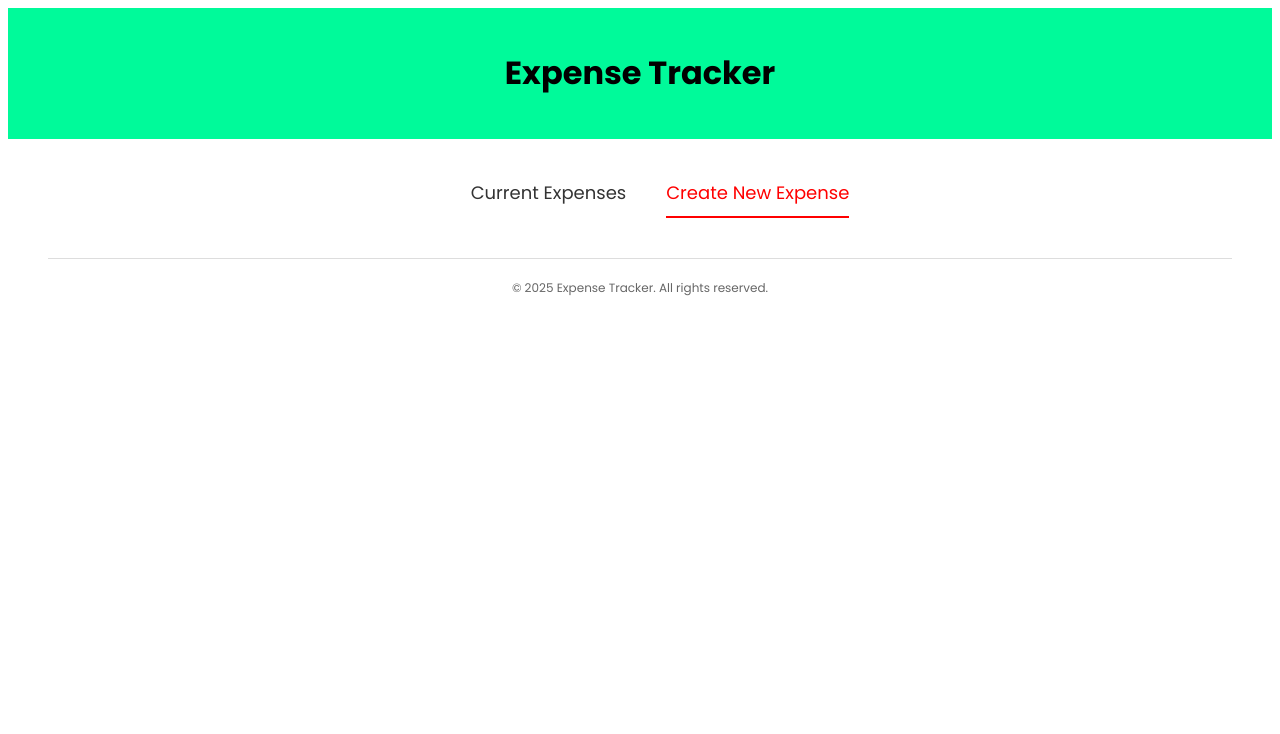
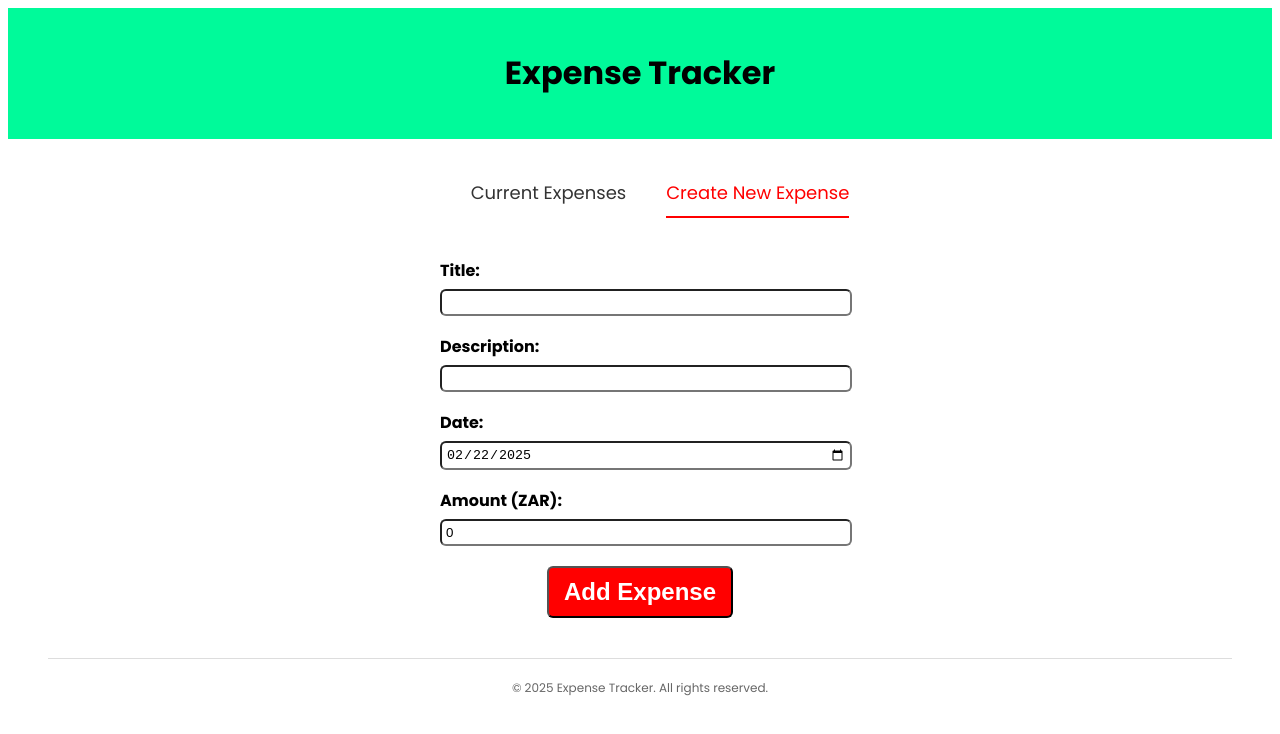
Before and after one commit to HenriBranken/expense-tracker, a SvelteKit app: page / in a window 1280 px wide. Both pictures are taken after a click on the item "Create New Expense". Shown: the top 734 px of the page. Built offline with nearby package versions, Linux system fonts and the light colour scheme.

Commit message:
Added ExpenseForm.svelte component.

```diff
--- /dev/null
+++ b/src/lib/components/ExpenseForm.svelte
@@ -0,0 +1,68 @@
+<script>
+	let dateString = () => new Date().toISOString().split('T')[0];
+
+	let fields = {
+		title: '',
+		description: '',
+		date: dateString(),
+		amount: 0
+	};
+
+	const submitExpense = () => {
+		console.log(fields);
+	};
+</script>
+
+<form on:submit|preventDefault={submitExpense}>
+	<div class="form-field">
+		<label for="title">Title:</label>
+		<input type="text" id="title" required bind:value={fields.title} />
+	</div>
+	<div class="form-field">
+		<label for="description">Description:</label>
+		<input type="text" id="description" required bind:value={fields.description} />
+	</div>
+	<div class="form-field">
+		<label for="date">Date:</label>
+		<input type="date" id="date" required bind:value={fields.date} />
+	</div>
+	<div class="form-field">
+		<label for="amount">Amount (ZAR):</label>
+		<input type="number" step="0.01" min="0.01" id="amount" required bind:value={fields.amount} />
+	</div>
+	<button>Add Expense</button>
+</form>
+
+<style>
+	form {
+		width: 400px;
+		margin: 0 auto;
+		text-align: left;
+	}
+
+	.form-field {
+		margin: 18px auto;
+	}
+	input {
+		width: 100%;
+		border-radius: 6px;
+		padding: 4px;
+	}
+	label {
+		display: block;
+		margin-bottom: 6px;
+		font-weight: bold;
+	}
+
+	button {
+		display: block;
+		margin: 20px auto;
+		padding: 10px 15px;
+		border-radius: 6px;
+		background: red;
+		color: white;
+		font-size: 1.5rem;
+		font-weight: bold;
+		cursor: pointer;
+	}
+</style>
--- a/src/routes/+page.svelte
+++ b/src/routes/+page.svelte
@@ -1,5 +1,6 @@
 <script>
 	import Tabs from '../lib/components/Tabs.svelte';
+	import ExpenseForm from '../lib/components/ExpenseForm.svelte';
 
 	let tabs = ['Current Expenses', 'Create New Expense'];
 	let activeTab = tabs[0];
@@ -12,4 +13,7 @@
 
 <main>
 	<Tabs {activeTab} {tabs} on:tabChange={tabChange} />
+	{#if activeTab === tabs[0]}{:else if activeTab === tabs[1]}
+		<ExpenseForm />
+	{/if}
 </main>
```
